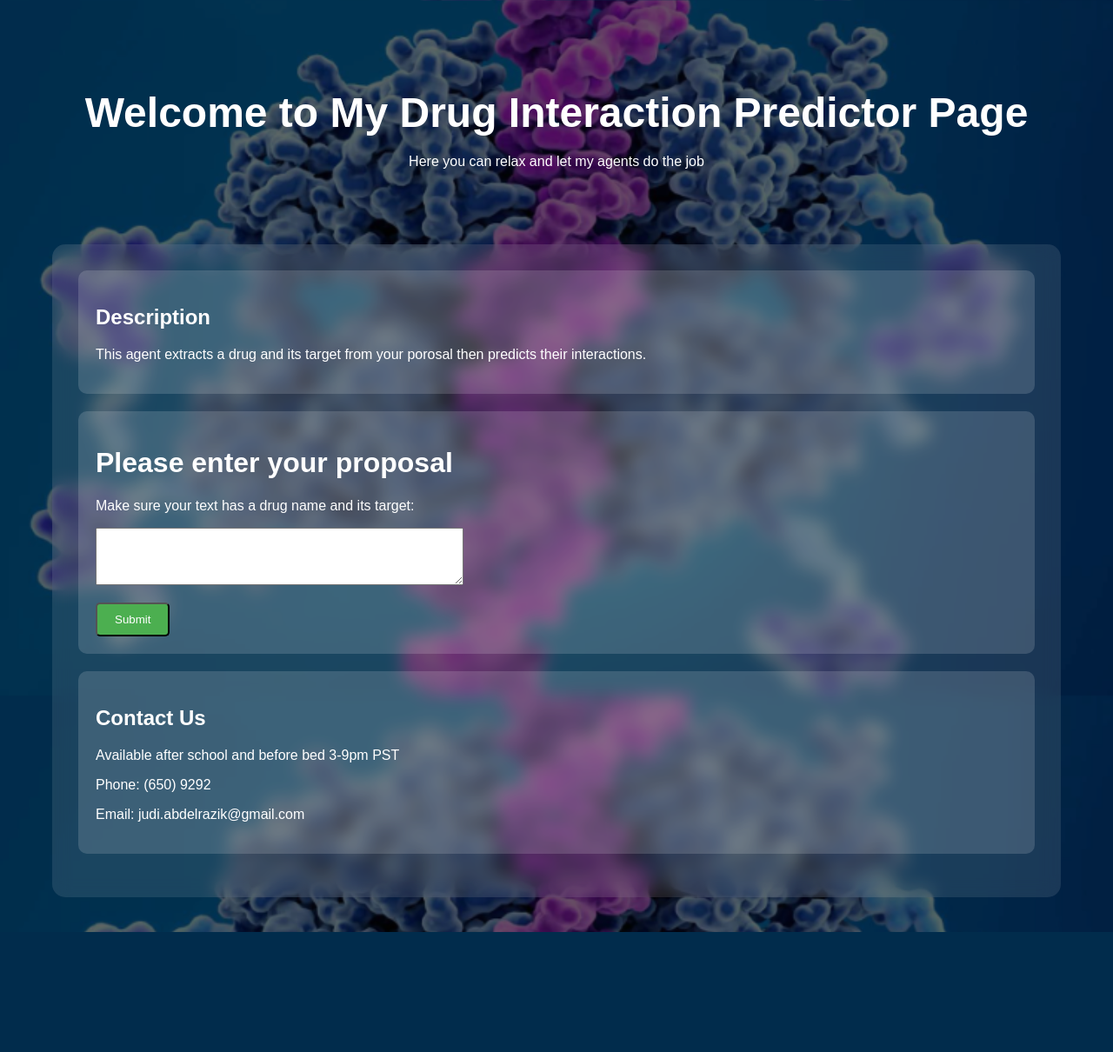
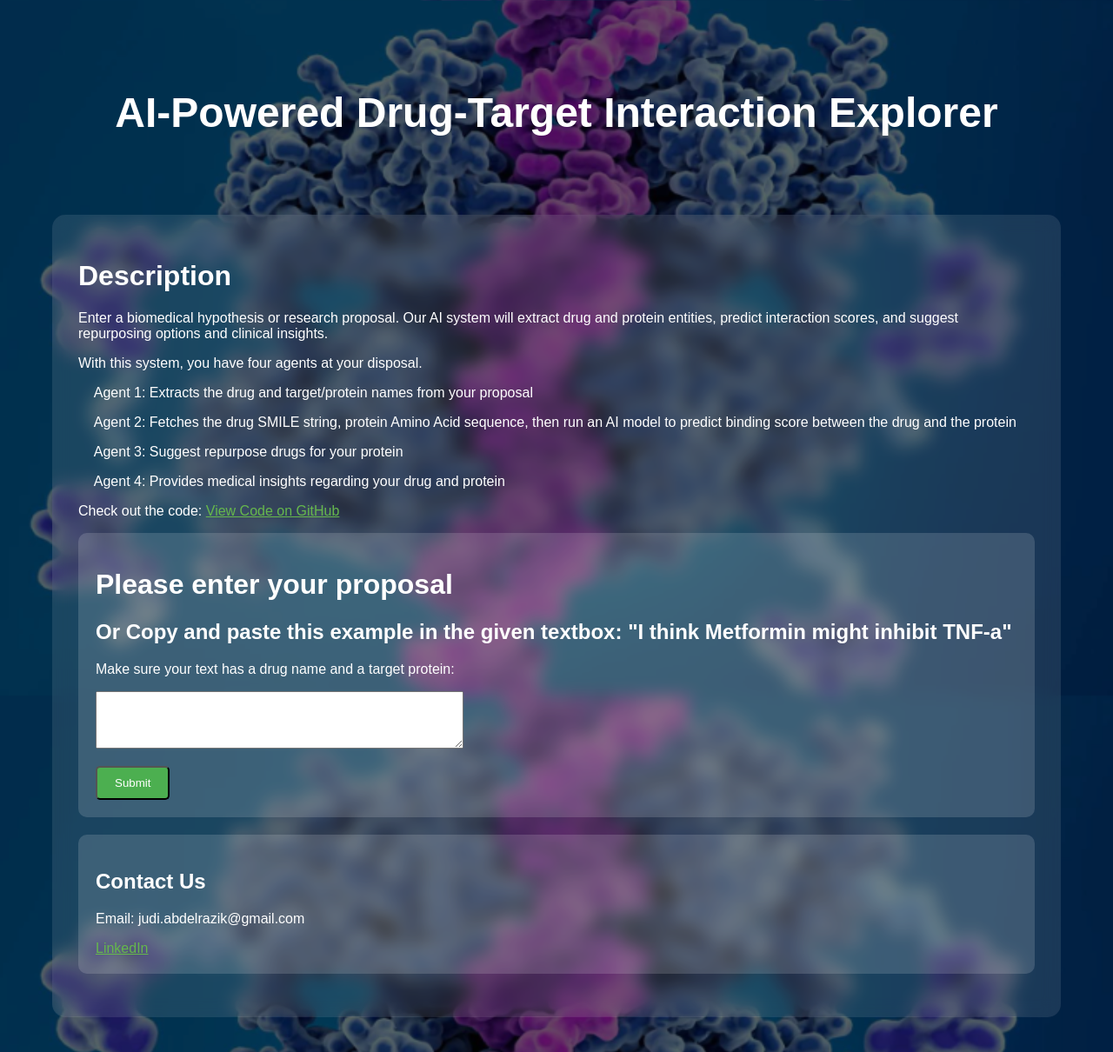
Before and after one commit to judi-a/DrugInteractionPrediction, a Flask app: page / in a window 1280 px wide. Shown: the whole page at 87% size. Before the commit the page ends 1072 px from the top, so only its background shows below. Run offline with Flask 3, Linux system fonts and the light colour scheme.

Commit message:
interface v2

```diff
--- a/app.py
+++ b/app.py
@@ -2,6 +2,7 @@ from flask import Flask, jsonify, render_template, request, session
 from flask_cors import CORS
 from drug_extractor_agent import drug_names_extractor_agent, target_names_extractor_agent, prediction_agent, repurpose_agent
 from drug_agent import medical_agent_drug,medical_agent_target
+from drug_agent import load_broad_repurposing_hub_override, load_antiviral_drugs_override,load_IC50_1000_Samples
 
 app = Flask(__name__)
 app.secret_key = 'your_secret_key'  # Required for session
@@ -30,6 +31,7 @@ def getMedicalInfo():
             drugTarget = session.get('drugTarget')
             print ("Drug names is")
             print (drugTarget)
+
             if 'drugbtn' in request.form:
                 show_section_drug = True
                 drug = drugTarget[0]['Drug']
@@ -38,16 +40,19 @@ def getMedicalInfo():
             elif 'proteinbtn' in request.form:
                 show_section_protein = True
                 target = drugTarget[0]['Target']
-                medical_info_protein = medical_agent_target(target)
+                medical_info_protein =  medical_agent_target(target)
                 session['medical_info_protein'] =medical_info_protein
-            elif 'repurposebtn' in request.form:
+            elif 'Generalrepurposebtn' in request.form:
                 show_section_repurpose = True
                 target = drugTarget[0]['Target']
                 #modify this part
+                print ("This is the general repurpose library")
+                #drugRepurpose.append({'Rank': 1,'Drug':"dn",'Target':target,'Score':2.5})
+                #drugRepurpose.append({'Rank': 2,'Drug':"dn2",'Target':target,'Score':3.5})
 
-                drugRepurpose.append({'Rank': 1,'Drug':"dn",'Target':target,'Score':2.5})
-                drugRepurpose.append({'Rank': 2,'Drug':"dn2",'Target':target,'Score':3.5})
-                '''result = repurpose_agent(target)
+
+                repurposeLib = "broad"   #change to broad
+                result = repurpose_agent(target, repurposeLib)
                 drugRepurpose = []
                 for row in result:
                     rank = row[0]  # Index 0 → "Name"
@@ -55,7 +60,35 @@ def getMedicalInfo():
                     tn = row[2]
                     db_score = row[3]
                     drugRepurpose.append({'Rank': rank,'Drug':dn,'Target':tn,'Score':db_score})
-                '''
+
+                session['drugRepurpose'] = drugRepurpose
+            elif 'specialrepurposebtn' in request.form:
+                show_section_repurpose = True
+                target = drugTarget[0]['Target']
+                #modify this part
+                print ("This is the specialized repurpose library")
+                #drugRepurpose.append({'Rank': 1,'Drug':"dn",'Target':target,'Score':2.5})
+                #drugRepurpose.append({'Rank': 2,'Drug':"dn2",'Target':target,'Score':3.5})
+
+                selected_repurpose_lib = request.form.get('rep')
+                print("Selected repurpose library:", selected_repurpose_lib)
+                if selected_repurpose_lib == "antiviral":
+                    print ("will use antiviral rep")
+                    repurposeLib = "antiviral"
+                elif selected_repurpose_lib == "ic50":
+                    print ("will use ic50 library")
+                    repurposeLib = "ic50"
+
+
+                result = repurpose_agent(target,repurposeLib)
+                drugRepurpose = []
+                for row in result:
+                    rank = row[0]  # Index 0 → "Name"
+                    dn = row[1]
+                    tn = row[2]
+                    db_score = row[3]
+                    drugRepurpose.append({'Rank': rank,'Drug':dn,'Target':tn,'Score':db_score})
+
                 session['drugRepurpose'] = drugRepurpose
 
             medical_info_drug = session.get("medical_info_drug")
@@ -78,6 +111,8 @@ def getMedicalInfo():
 def extractDrugNames():
     if request.method == "POST":
         try:
+            print ("In extract drug name")
+
             show_section = True
             proposal = request.form.get('proposal')
             print (proposal)
--- a/drug_extractor_agent.py
+++ b/drug_extractor_agent.py
@@ -21,6 +21,7 @@ SAVE_PATH = "./saved_path"
 client = OpenAI()
 
 def drug_names_extractor_agent(text):
+
 
   response = client.chat.completions.create(
       model="gpt-4-0613",
@@ -199,7 +200,7 @@ def prediction_agent(drug_names: str, target_names: str, is_smiles=False, is_seq
 
     ####
 
-def repurpose_agent(target_names):
+def repurpose_agent(target_names, repurposeLib = "antiviral"):
     print((target_names))
     print ("their length is ")
     print (len(target_names.split(",")))
@@ -211,13 +212,13 @@ def repurpose_agent(target_names):
         print ("one target")
         target_sequence = get_target_sequence( target_names)
         print (target_sequence)
-        result = repurpose_override(target = target_sequence, target_name=target_names)
+        result = repurpose_override(repurposeLib,target = target_sequence, target_name=target_names)
         print ("Done with repurpose")
         print (result)
         return result
 
 
-def repurpose_override(target, target_name,
+def repurpose_override(repurposeLib, target, target_name,
                        finetune_epochs = 10,
 					finetune_LR = 0.001,
 					finetune_batch_size = 32,
@@ -229,7 +230,16 @@ def repurpose_override(target, target_name,
 					agg = 'agg_mean_max',
 					output_len = 30):
 
-    X_repurpose, _, drug_names = load_broad_repurposing_hub_override()
+    if repurposeLib == "broad":
+        X_repurpose, _, drug_names = load_broad_repurposing_hub_override()
+    elif repurposeLib == "antiviral":
+        X_repurpose, _, drug_names = load_antiviral_drugs_override()
+    elif repurposeLib == "ic50":
+        X_repurpose, _, drug_names = load_IC50_1000_Samples()
+    else:
+        X_repurpose, _, drug_names = load_antiviral_drugs_override()
+
+
 
     pretrained_model_names = ['model_MPNN_CNN'] #, 'model_CNN_CNN']
     #pretrained_model_names = [['MPNN', 'CNN'], ['CNN','CNN'], ['Morgan', 'CNN'], ['Morgan', 'AAC'], ['Daylight', 'AAC']]
@@ -355,6 +365,17 @@ def load_broad_repurposing_hub_override(path = './data'):
     df = df.fillna('UNK')
     return df.smiles.values, df.title.values, df.cid.values.astype(str)
 
+def load_antiviral_drugs_override(path = './data'):
+    print ("loading antiviral")
+    df = pd.read_csv(path+"/antiviral_drugs.tab", sep = '\t')
+    print ("loaded antiviral data")
+    return df.SMILES.values, df[' Name'].values, df['Pubchem CID'].values
+
+def load_IC50_1000_Samples(path = './data', n=100):
+    print ("loading IC50 data")
+    df = pd.read_csv(path+"/IC50_samples.csv").sample(n = n, replace = False).reset_index(drop = True)
+    return df['Target Sequence'].values, df['SMILES'].values
+
 
 def extractor_call(proposal):
   #proposal = input("Tell me about your proposal:")
--- a/templates/index.html
+++ b/templates/index.html
@@ -76,19 +76,32 @@
 <body>
     <div class="container">
         <div class="header">
-            <h1>Welcome to My Drug Interaction Predictor Page</h1>
-            <p>Here you can relax and let my agents do the job</p>
-        </div>
+            <h1>AI-Powered Drug-Target Interaction Explorer</h1>
+            </div>
 
         <div class="content">
-            <div class="card">
-                <h2>Description</h2>
-                <p>This agent extracts a drug and its target from your porosal then predicts their interactions.</p>
-            </div>
+
+            <div className="max-w-3xl mx-auto p-4 space-y-6">
+                <h1 className="text-3xl font-bold text-center">Description</h1>
+                <p className="text-center text-muted-foreground">
+                <p>Enter a biomedical hypothesis or research proposal. Our AI system will extract drug and protein entities, predict interaction scores, and suggest repurposing options and clinical insights.</p>
+
+                <p> With this system, you have four agents at your disposal. </p>
+                <p>&nbsp;&nbsp;&nbsp;&nbsp;Agent 1: Extracts the drug and target/protein names from your proposal </p>
+                <p>&nbsp;&nbsp;&nbsp;&nbsp;Agent 2: Fetches the drug SMILE string, protein Amino Acid sequence, then run an AI model to predict binding score between the drug and the protein</p>
+                <p>&nbsp;&nbsp;&nbsp;&nbsp;Agent 3: Suggest repurpose drugs for your protein</p>
+                <p>&nbsp;&nbsp;&nbsp;&nbsp;Agent 4: Provides medical insights regarding your drug and protein</p>
+                <p>Check out the code:
+                <a href=" https://github.com/judi-a/DrugInteractionPrediction" style="color: rgb(102, 184, 77);">View Code on GitHub</a>
+                </p>
+                </div>
+
+
             <div class="card">
                 <h1>Please enter your proposal</h1>
+                <h2> Or Copy and paste this example in the given textbox: "I think Metformin might inhibit TNF-a"</h2>
                 <form action= "/extractDrugNames" method="POST">
-                    <p><label for="proposal">Make sure your text has a drug name and its target:</label></p>
+                    <p><label for="proposal">Make sure your text has a drug name and a target protein:</label></p>
                     <p><textarea name="proposal" rows="4" cols="50" required>{{proposal}}</textarea></p>
                     <button type="submit" class="button" >Submit</button>
                 </form>
@@ -118,14 +131,24 @@
                     </tbody>
 
                 </table>
-
+                <p> This binding score represents the drug's binding affinity to the given protein - a lower score indicates stronger binding</p>
                 <form action= "/getMedicalInfo" method="POST">
                     <h3>What would you like to do next?</h3>
                     <h4>Provide you with medical info regarding the drug or protein?</h4>
                     <button type="submit" class="button" name="drugbtn">Drug</button>
                     <button type="submit" class="button" name="proteinbtn">Protein</button>
                     <h4>Investigate drug repurpose options?</h4>
-                    <button type="submit" class="button" name="repurposebtn">Repurpose</button>
+                    <button type="submit" class="button" name="Generalrepurposebtn">General Repurpose</button>
+
+                        <label for="rep"> Or choose a repurpose library:</label>
+                        <select name="rep" id="rep">
+                            <option value="antiviral">Antiviral</option>
+                            <option value="ic50">IC50</option>
+                        </select>
+                        <button type="submit" class="button" name="specialrepurposebtn">Specialized Repurpose</button>
+                    </form>
+
+
 
                 </form>
             </div>
@@ -168,9 +191,9 @@
 
             <div class="card">
                 <h2>Contact Us</h2>
-                <p>Available after school and before bed 3-9pm PST</p>
-                <p>Phone: (650) 9292</p>
                 <p>Email: judi.abdelrazik@gmail.com</p>
+                    <a href="  https://www.linkedin.com/in/judi-abdelrazik-30338129a/" style="color: rgb(102, 184, 77);">LinkedIn</a>
+
             </div>
 
         </div>
```
